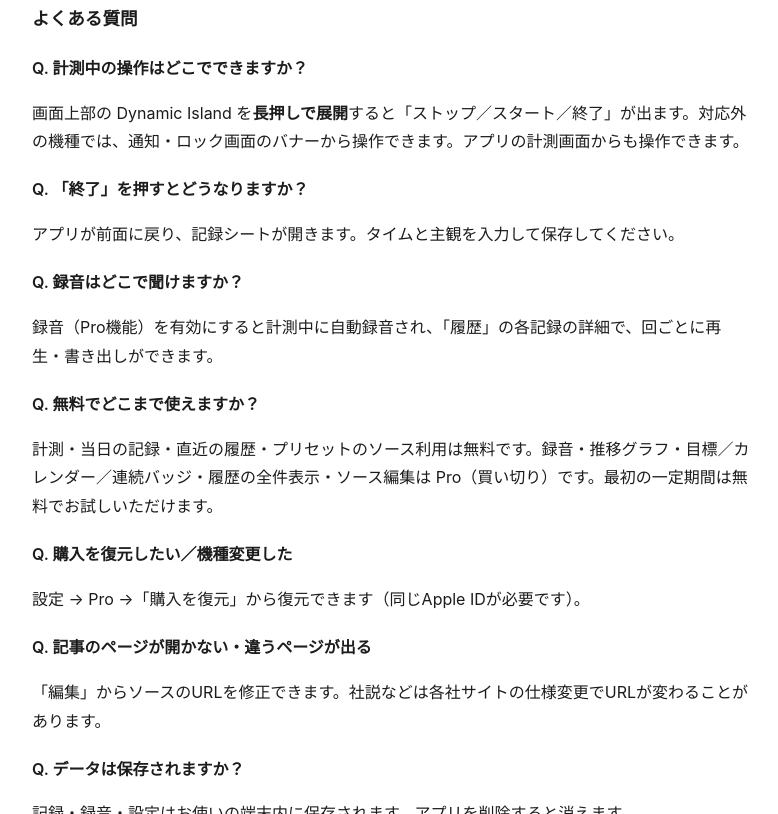
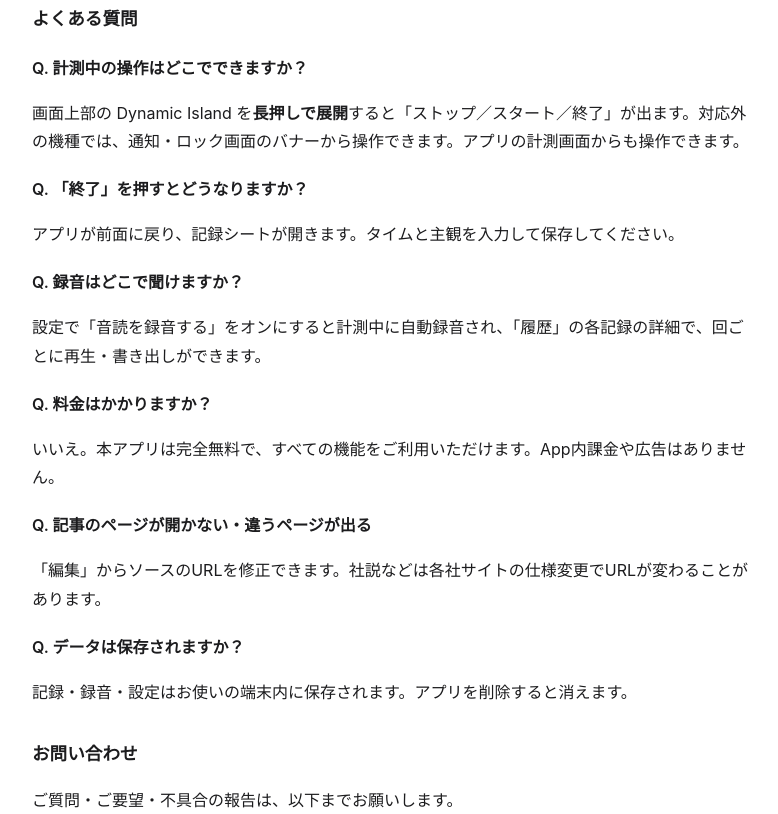
Before and after one commit to rararautautau-cmd/rararautautau-cmd.github.io, a plain HTML site: page sokudoku/support.html in a window 1280 px wide. Shown: the part 426-1240 px from the top of the page, without its empty margins (248-1026 px from the left). Drawn offline with Linux system fonts and the light colour scheme.

Commit message:
Add files via upload

```diff
--- a/sokudoku/support.html
+++ b/sokudoku/support.html
@@ -37,13 +37,10 @@
   <p>アプリが前面に戻り、記録シートが開きます。タイムと主観を入力して保存してください。</p>
 
   <p class="q">Q. 録音はどこで聞けますか？</p>
-  <p>録音（Pro機能）を有効にすると計測中に自動録音され、「履歴」の各記録の詳細で、回ごとに再生・書き出しができます。</p>
+  <p>設定で「音読を録音する」をオンにすると計測中に自動録音され、「履歴」の各記録の詳細で、回ごとに再生・書き出しができます。</p>
 
-  <p class="q">Q. 無料でどこまで使えますか？</p>
-  <p>計測・当日の記録・直近の履歴・プリセットのソース利用は無料です。録音・推移グラフ・目標／カレンダー／連続バッジ・履歴の全件表示・ソース編集は Pro（買い切り）です。最初の一定期間は無料でお試しいただけます。</p>
-
-  <p class="q">Q. 購入を復元したい／機種変更した</p>
-  <p>設定 → Pro →「購入を復元」から復元できます（同じApple IDが必要です）。</p>
+  <p class="q">Q. 料金はかかりますか？</p>
+  <p>いいえ。本アプリは完全無料で、すべての機能をご利用いただけます。App内課金や広告はありません。</p>
 
   <p class="q">Q. 記事のページが開かない・違うページが出る</p>
   <p>「編集」からソースのURLを修正できます。社説などは各社サイトの仕様変更でURLが変わることがあります。</p>
```
Also changed, not shown: sokudoku/privacy.html (+4 -4 lines).
